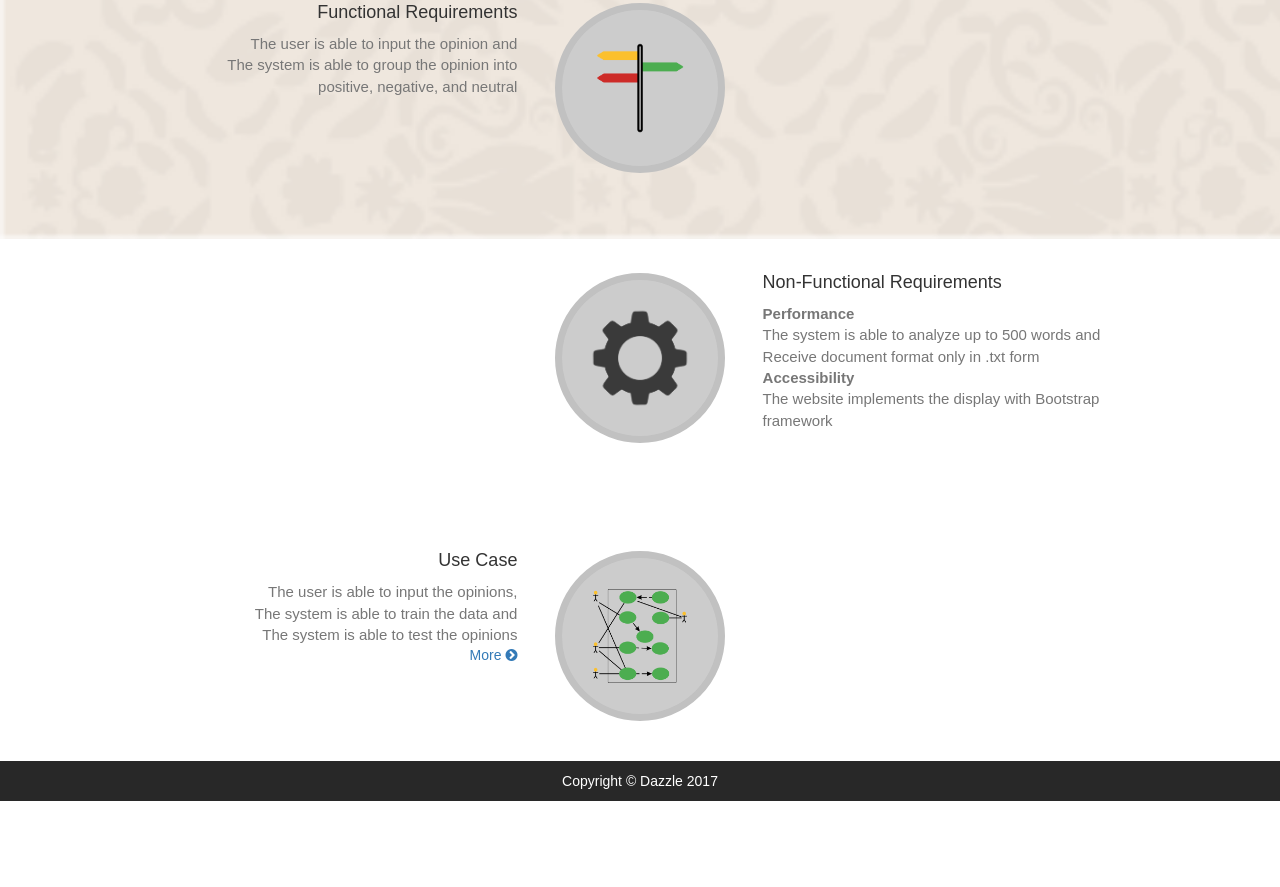
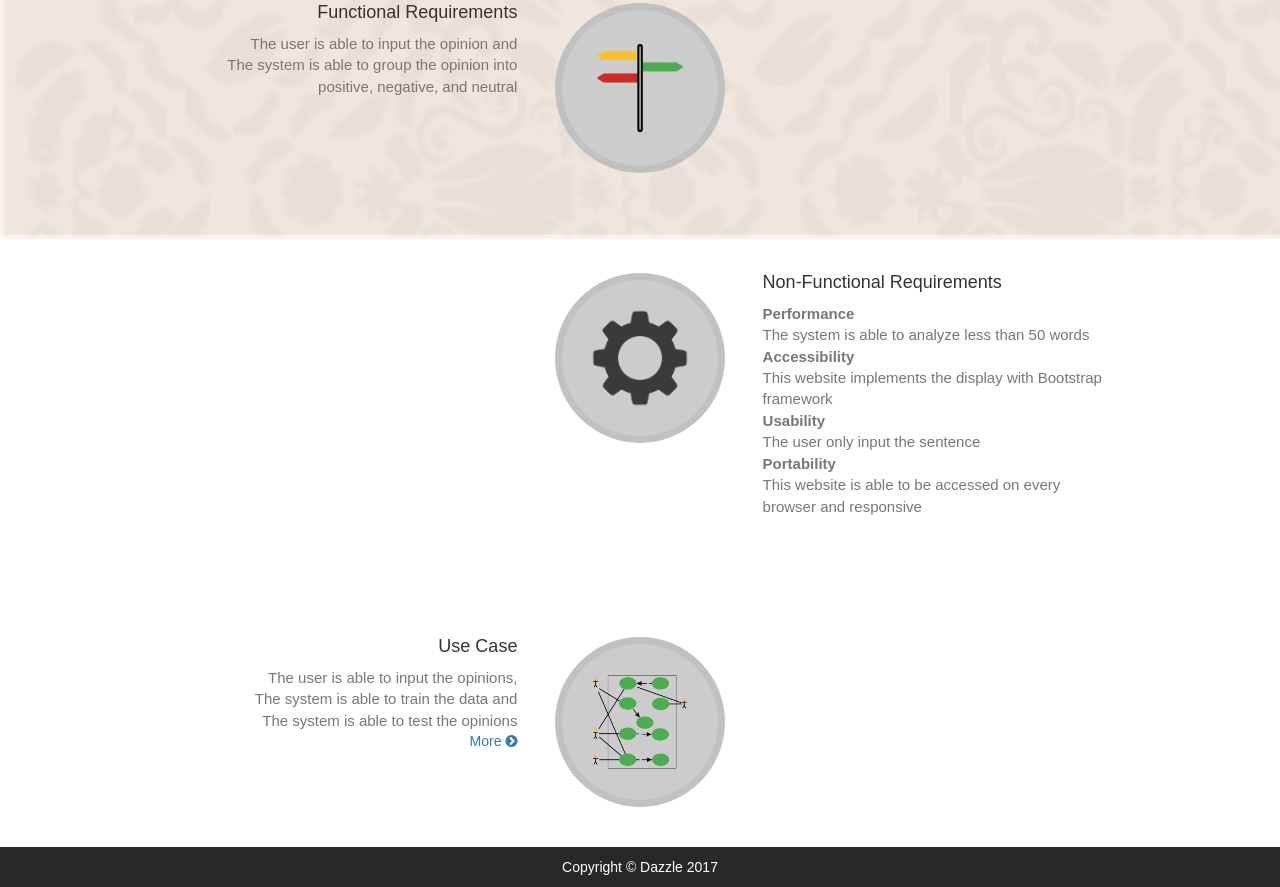
Before and after one commit to sholahul/Portfolio, a plain HTML site: page detail_project.html in a window 1280 px wide. Shown: the part 587-1474 px from the top of the page. Before the commit the page ends 1388 px from the top, so only its background shows below. Drawn offline with Linux system fonts and the light colour scheme.

Commit message:
lelah+++

```diff
--- a/detail_project.html
+++ b/detail_project.html
@@ -82,10 +82,13 @@
                   <div class="timeline-body">
                     <p class="text-muted text-setting">
                     	<b>Performance</b><br>
-                    	The system is able to analyze up to 500 words and<br>
-                    	Receive document format only in .txt form<br>
+                    	The system is able to analyze less than  50 words<br>
                     	<b>Accessibility</b><br>
-                    	The website implements the display with Bootstrap framework<br>
+                    	This website implements the display with Bootstrap framework<br>
+                    	<b>Usability</b><br>
+                    	The user only input the sentence<br>
+                    	<b>Portability</b><br>
+                    	This website is able to be accessed on every browser and responsive
                     </p>
                   </div>
                 </div>
```
